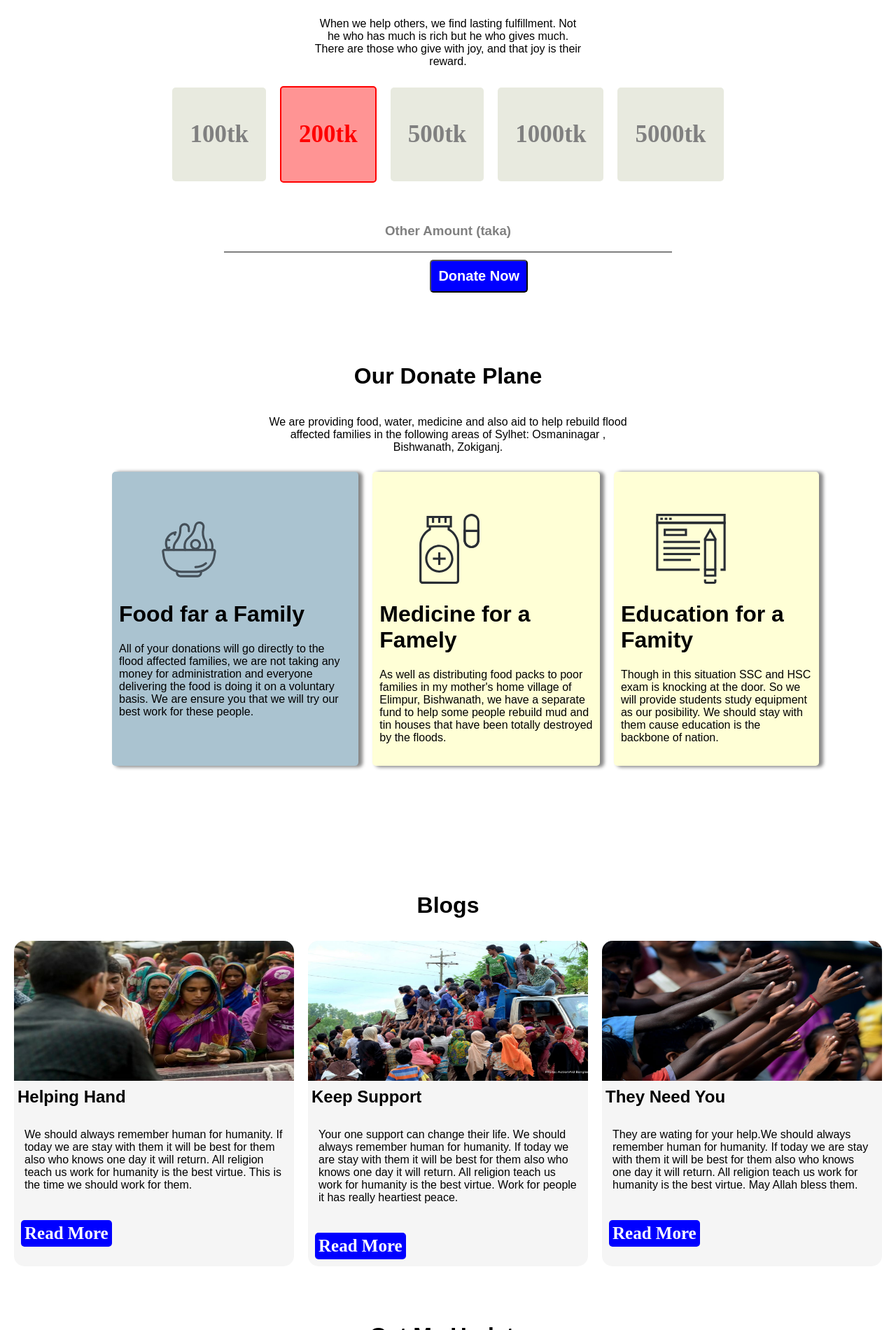
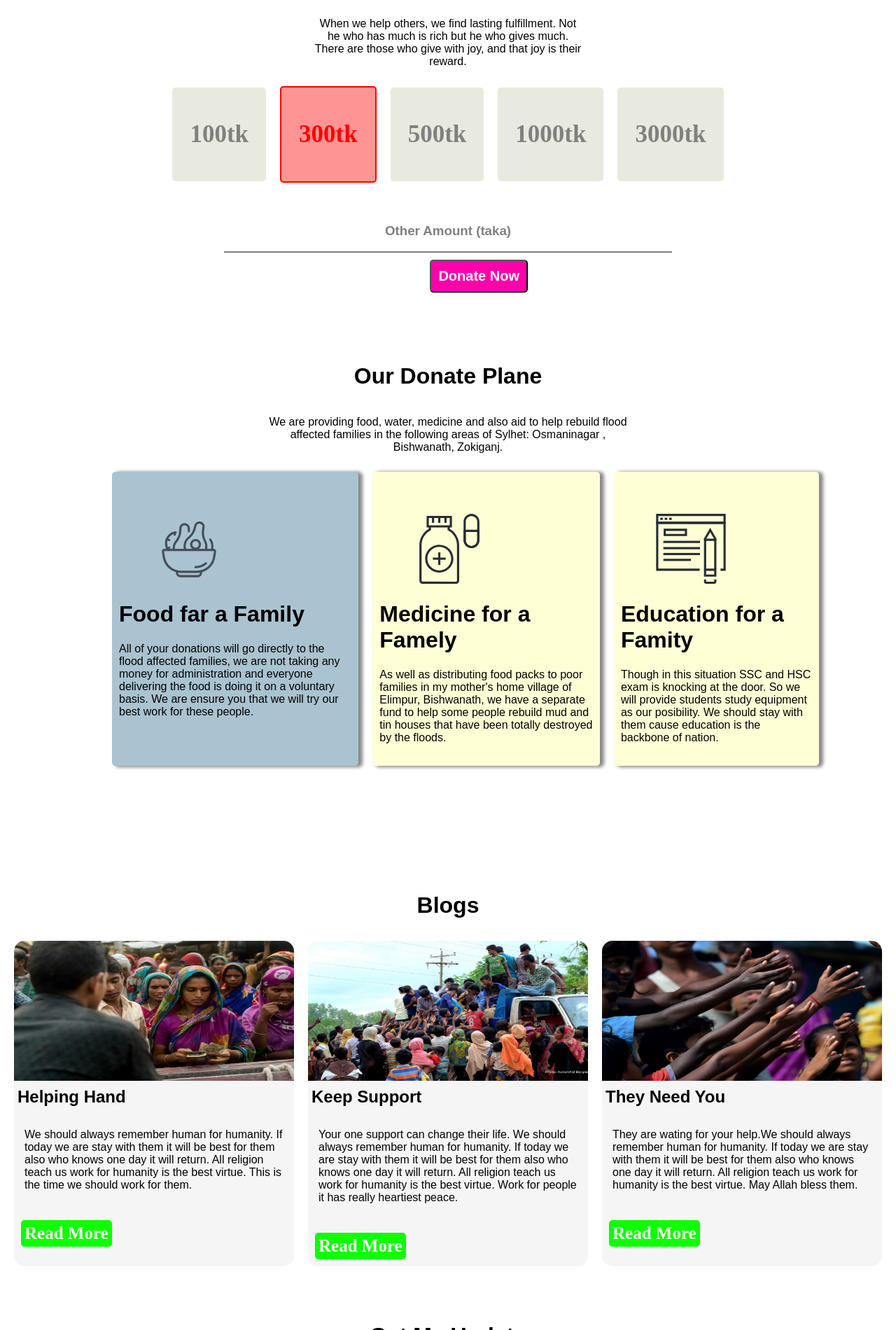
Before and after one commit to shahin2028/Assignment-1, a plain HTML site: page index.html in a window 1280 px wide. Shown: the part 900-2800 px from the top of the page at 70% size. Drawn offline with Linux system fonts and the light colour scheme; a web font is replaced by a local one.

Commit message:
Finishing Step

```diff
--- a/index.html
+++ b/index.html
@@ -24,10 +24,10 @@
             <p id="donate-content-desc" class="donate-content">When we help others, we find lasting fulfillment. Not he who has much is rich but he who gives much. There are those who give with joy, and that joy is their reward.</p>
             <div id="donate-amount-body">
                 <h1 class="donate-amount">100tk</h1>
-                <h1 id="donate-anount-two" class="donate-amount">200tk</h1>
+                <h1 id="donate-anount-two" class="donate-amount">300tk</h1>
                 <h1 class="donate-amount">500tk</h1>
                 <h1 class="donate-amount">1000tk</h1>
-                <h1 class="donate-amount">5000tk</h1>
+                <h1 class="donate-amount">3000tk</h1>
             </div>
 
         </div>
@@ -88,6 +88,7 @@
 
         </div>
 
+
         <div class="contact">
             <h1 id="contact-title">Get My Update</h1>
             <p id="contact-desc">Assalamualikum this is Shahin Bin Shiraj. Our team members working so hard for flood affected people. We need your support also some donation. For all update you can go my youtube channel Find With Shahin. In this social media i have given all document what we have done.</p>
@@ -99,9 +100,10 @@
             </div>
         </div>
 
+
         <footer>
             <h1 id="footer-title">Footer</h1>
-            <p id="foooter-desc">Hey! this website is totally use for humanity but you should concern about copyright law. Do not break any rules other wise you will get punishment.</p>
+            <p id="foooter-desc">Hey! this website is totally use for humanity but you should concern about copyright law. Do not break any rules other wise you will get punishment!.</p>
         </footer>
 
     </div>
--- a/style.css
+++ b/style.css
@@ -45,7 +45,7 @@ body{
     font-size: 20px;
     font-weight: bold;
     color: white;
-    background: blue;
+    background: hsl(320, 100%, 50%);
     border-radius: 5px;
     padding: 10px;
     cursor: pointer;
@@ -162,6 +162,7 @@ body{
     align-content: center;
     justify-content: center;
 }
+
 #blog{
     width: 400px;
     margin: 10px;
@@ -169,6 +170,7 @@ body{
     background: whitesmoke;
 
 }
+
 #blog img{
     width: 400px;
     height: 200px;
@@ -177,8 +179,9 @@ body{
 #blog p{
     padding: 15px;
 }
+
 #blog button{
-    background: blue;
+    background: rgb(13, 255, 0);
     color: white;
     padding: 5px;
     font-size: 25px;
@@ -201,6 +204,7 @@ body{
     margin: 50px;
 
 }
+
 #contact-desc{
     margin-left: 30%;
     margin-right: 30%;
@@ -229,6 +233,7 @@ body{
     border-radius: 10px 0 0 10px;
     border: 0;
 }
+
 #contact-body form button{
     background: rgb(239, 72, 72);
     color: white;
@@ -240,6 +245,7 @@ body{
     border: 0;
 }
 
+
 footer{
     display: flex;
     flex-wrap: wrap;
@@ -247,10 +253,11 @@ footer{
     justify-content: center;
     background: black;
 }
+
 footer h1{
     width: 100%;
     text-align: center;
-    color: red;
+    color: rgb(255, 247, 0);
 }
 footer p{
     color: white;
```
